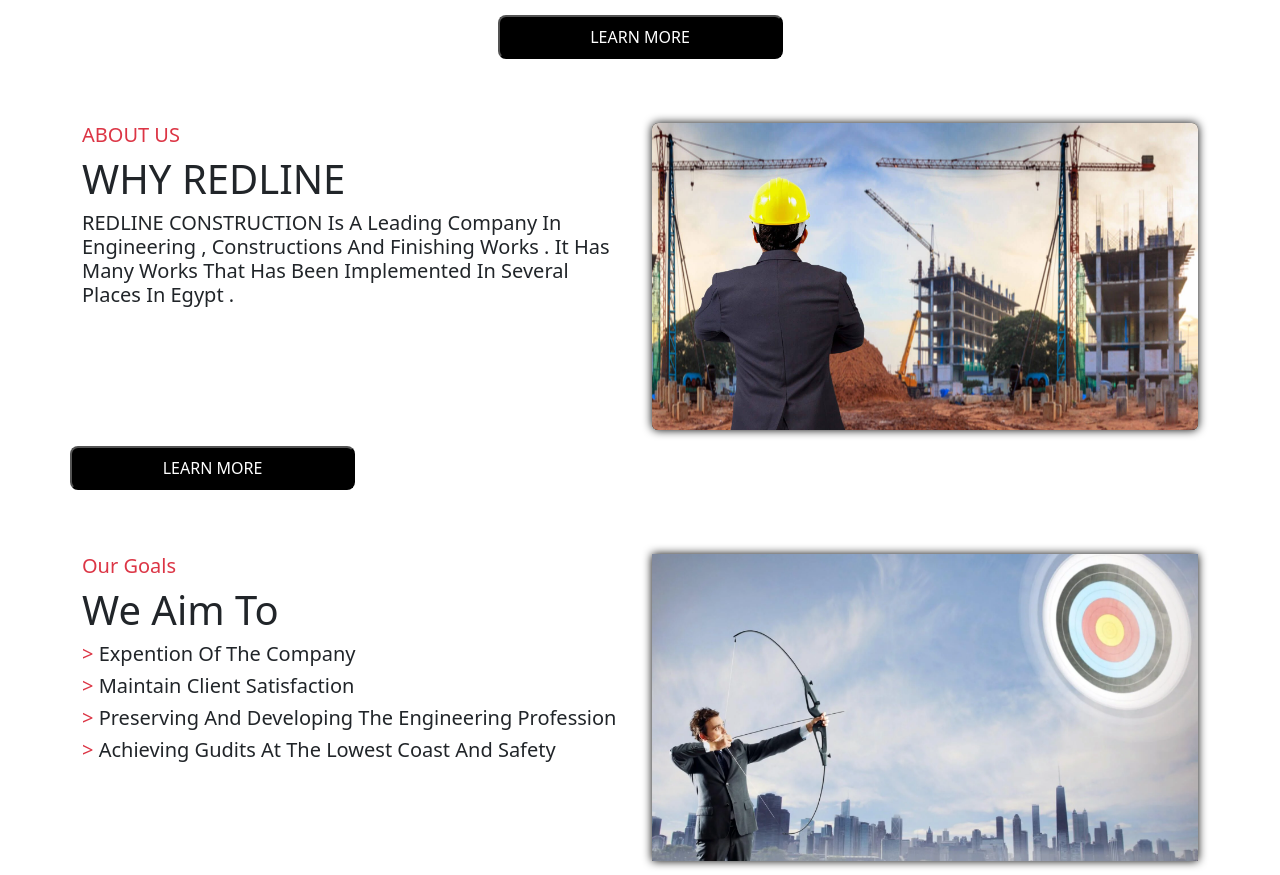
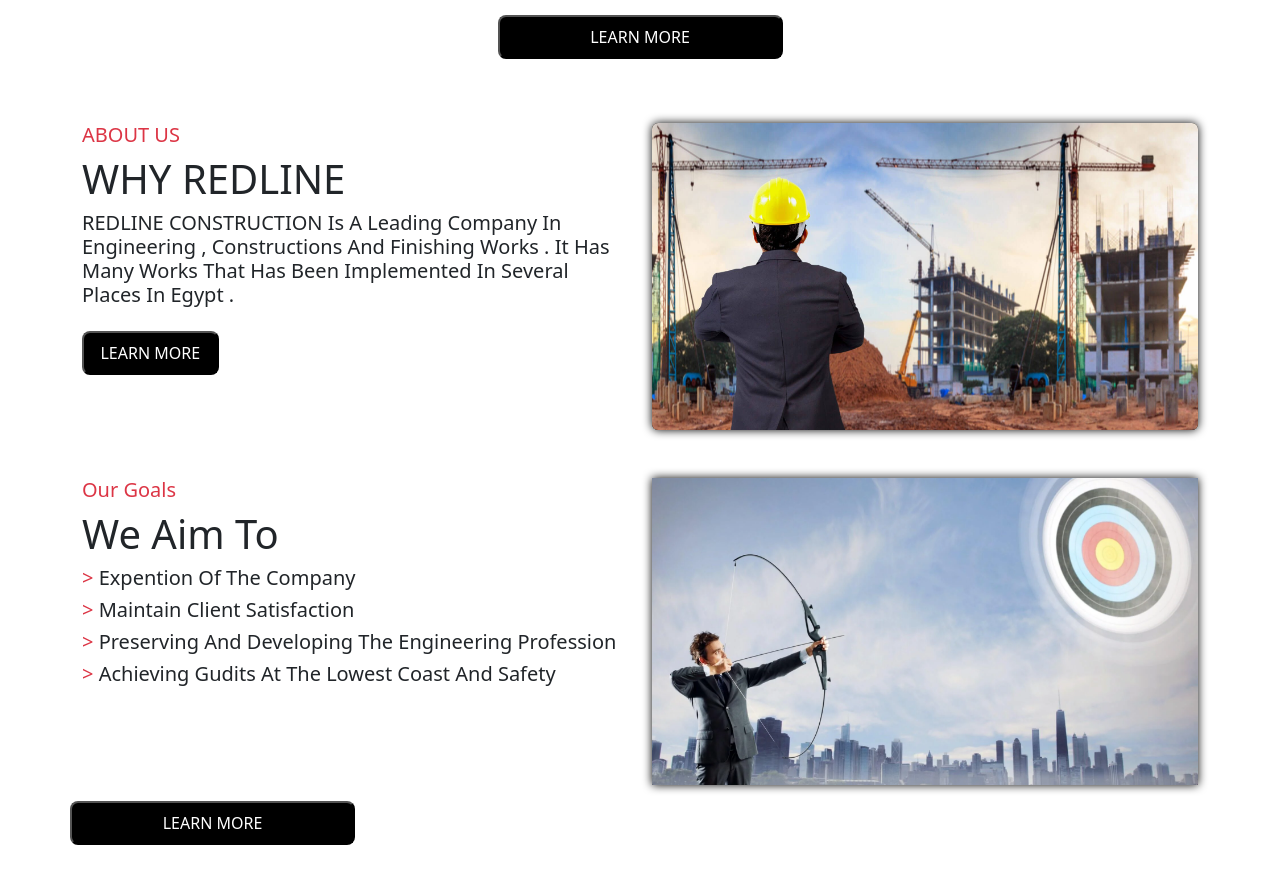
Before and after one commit to elrmam/redline-construction, a React (Create React App) app: page / in a window 1280 px wide. Shown: the part 1240-2115 px from the top of the page. Built offline with nearby package versions, Linux system fonts and the light colour scheme; the HTML template or start-up script is replaced by a standard one.

Commit message:
Give the button of About In home link to the About Page

```diff
--- a/src/Components/About.js
+++ b/src/Components/About.js
@@ -1,7 +1,9 @@
-function About(){
+import { Link } from "react-router-dom";
 
-    return(
-            <div className="container my-5">
+function About() {
+
+    return (
+        <div className="container my-5" id="about">
             <div className="row">
                 <div className="col-lg-6 col-md-6 col-sm-12 text-start">
                     <h5 className="text-danger">ABOUT US</h5>
@@ -11,13 +13,15 @@
                         It Has Many Works That Has Been Implemented In
                         Several Places In Egypt .
                     </h5>
+                <Link to="/aboutus">
+                <button type="button" className="bg-black text-white w-25 py-2 my-3 rounded-3 button-red">LEARN MORE</button>
+                </Link>
                 </div>
                 <div className="col-lg-6 col-md-6 col-sm-12">
-                        <img src="/aboutus.jpg" className="imghome rounded" alt="discribsion"  />
+                    <img src="/aboutus.jpg" className="imghome rounded" alt="discribsion" />
                 </div>
             </div>
             <div className="row">
-                    <button type="button" className="bg-black text-white w-25 py-2 my-3 rounded-3 button-red">LEARN MORE</button>
             </div>
         </div>
     )
```
Lines whose indentation alone changed are shown as unchanged.
